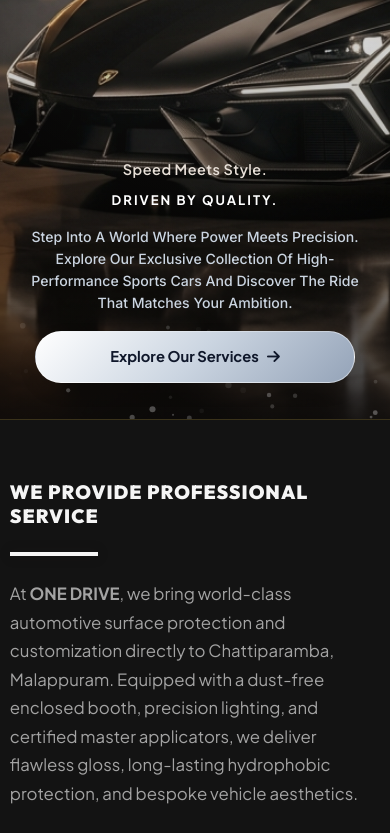
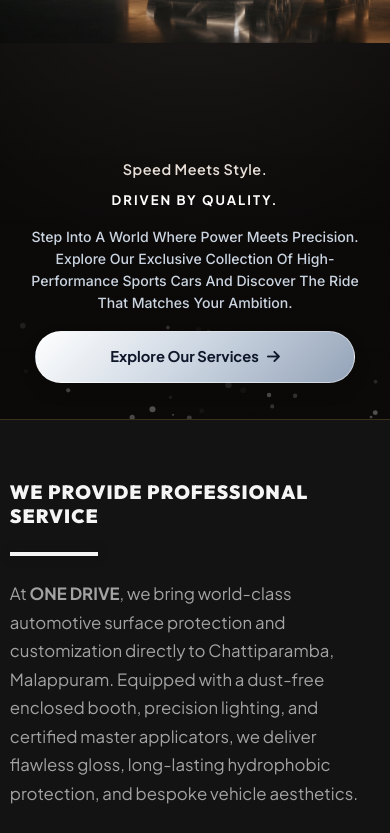
Before and after one commit to mohammedzain-bot/onedrive, a website: page index.html in a window 390 px wide. Shown: the part 425-1258 px from the top of the page. Drawn offline with Linux system fonts and the light colour scheme.

Commit message:
fix: show full car background on mobile using background-size contain

```diff
--- a/css/styles.css
+++ b/css/styles.css
@@ -1422,6 +1422,12 @@ body::before {
 /* ── Mobile: max-width 768px — Single column layout ── */
 @media (max-width: 768px) {
 
+  /* Show the whole car on mobile — contain keeps the full image visible */
+  body::before {
+    background-size: contain;
+    background-position: center 40%;
+  }
+
   /* ── Header ── */
   .header.desert-header { padding: 14px 0; }
   .hamburger-btn { display: flex; }
```
